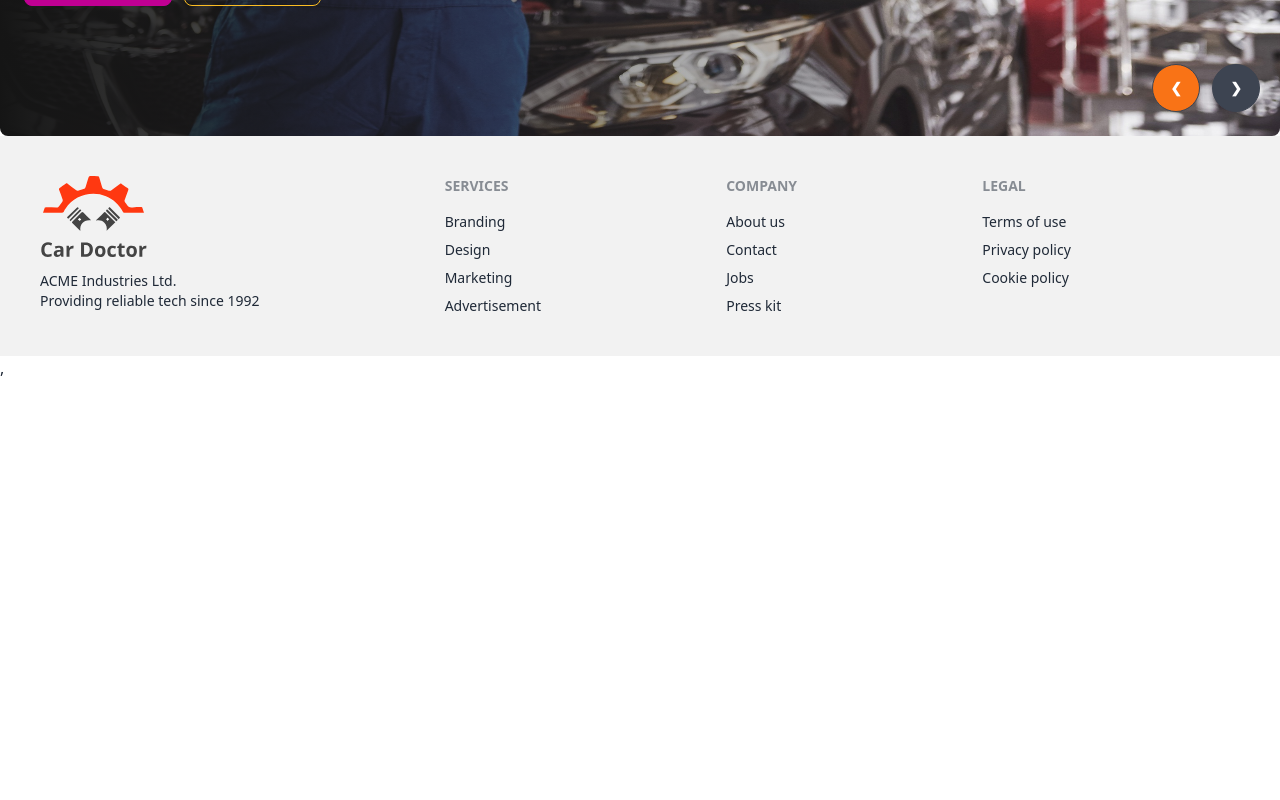
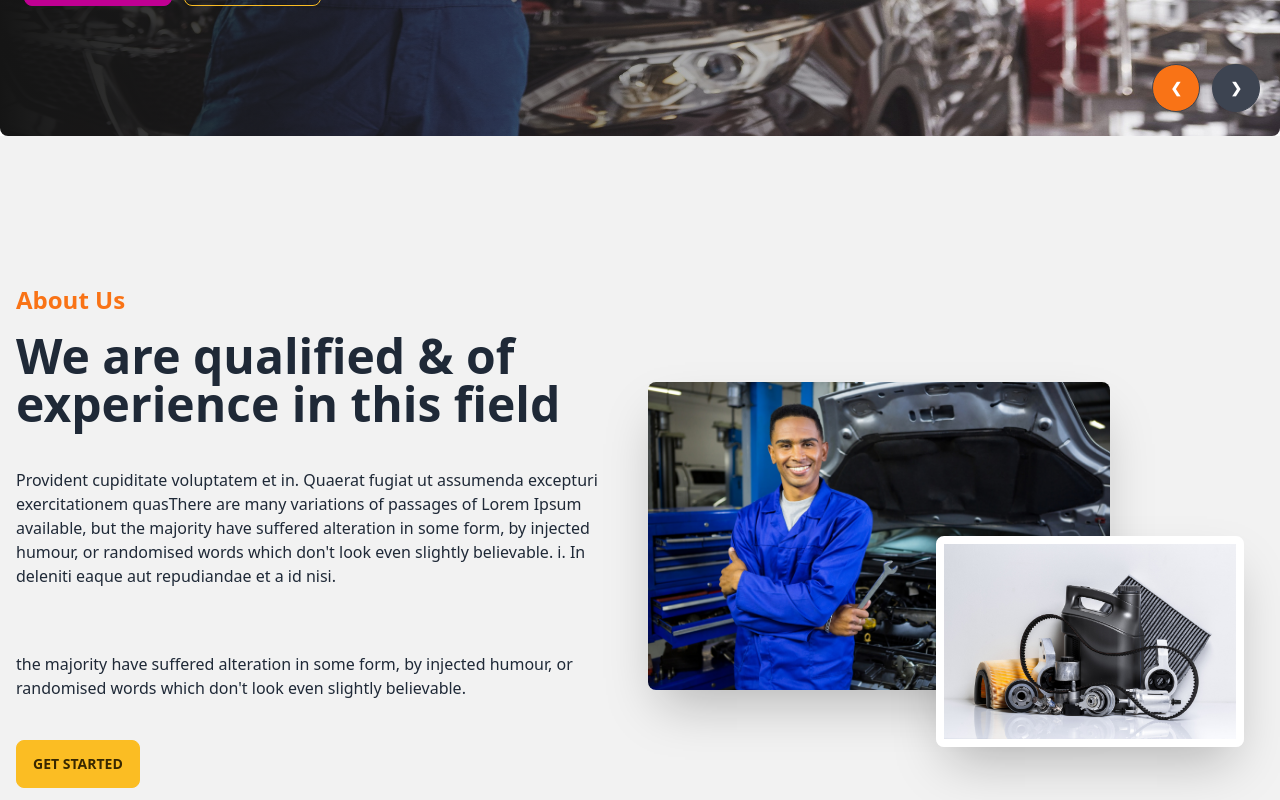
Before and after one commit to Rayvi-Ahmed/Car-Doctor-2023, a React (Vite) app: page / in a window 1280 px wide. Shown: the part 600-1400 px from the top of the page. Before the commit the page ends 980 px from the top, so only its background shows below. Built offline with nearby package versions, Linux system fonts and the light colour scheme.

Commit message:
about section done

```diff
--- /dev/null
+++ b/src/Pages/About/About.jsx
@@ -0,0 +1,24 @@
+import person from '../../assets/images/about_us/person.jpg'
+import parts from '../../assets/images/about_us/parts.jpg'
+
+const About = () => {
+    return (
+        <div className="hero min-h-screen bg-base-200">
+            <div className="hero-content flex-col lg:flex-row-reverse">
+                <div className='lg:w-1/2 relative'>
+                    <img src={person} className="w-3/4 rounded-lg shadow-2xl" />
+                    <img src={parts} className="w-1/2 rounded-lg shadow-2xl absolute right-5 top-1/2 border-white border-8" />
+                </div>
+                <div className='lg:w-1/2 space-y-4'>
+                    <h3 className='text-orange-500 text-2xl font-bold '>About Us</h3>
+                    <h1 className="text-5xl font-bold">We are qualified & of experience in this field</h1>
+                    <p className="py-6">Provident cupiditate voluptatem et in. Quaerat fugiat ut assumenda excepturi exercitationem quasThere are many variations of passages of Lorem Ipsum available, but the majority have suffered alteration in some form, by injected humour, or randomised words which don't look even slightly believable. i. In deleniti eaque aut repudiandae et a id nisi.</p>
+                    <p className="py-6">the majority have suffered alteration in some form, by injected humour, or randomised words which don't look even slightly believable. </p>
+                    <button className="btn btn-warning">Get Started</button>
+                </div>
+            </div>
+        </div>
+    );
+};
+
+export default About;
--- a/src/Pages/Home/Home.jsx
+++ b/src/Pages/Home/Home.jsx
@@ -1,10 +1,12 @@
 import React from 'react';
 import Banner from './Banner/Banner';
+import About from '../About/About';
 
 const Home = () => {
     return (
         <div>
             <Banner></Banner>
+            <About></About>
         </div>
     );
 };
```
